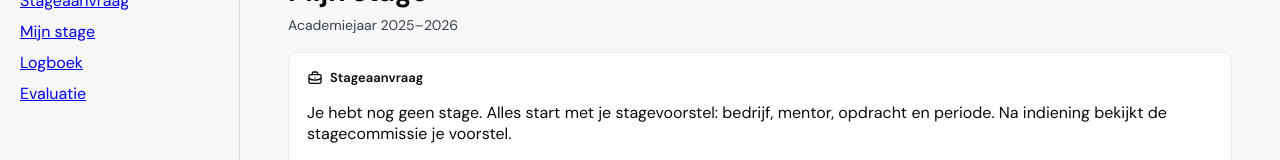
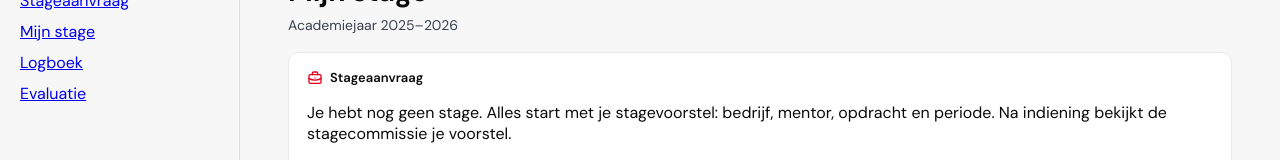
Before and after one commit to amingharbaoui/programming_project_group_1, a React (Vite) app in the folder frontend/: page /student in a window 1280 px wide. Shown: the part 139-299 px from the top of the page. Built offline with nearby package versions, Linux system fonts and the light colour scheme; no server answers.

Commit message:
add red icons via React Tabler Icons

```diff
--- a/frontend/src/index.css
+++ b/frontend/src/index.css
@@ -258,3 +258,7 @@ body {
 	grid-template-columns: repeat(3, minmax(0, 1fr));
 	gap: 12px;
 }
+
+.card_title svg {
+  color: var(--red);
+}
```
